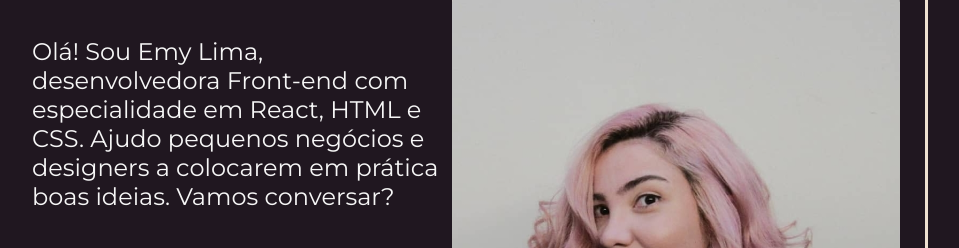
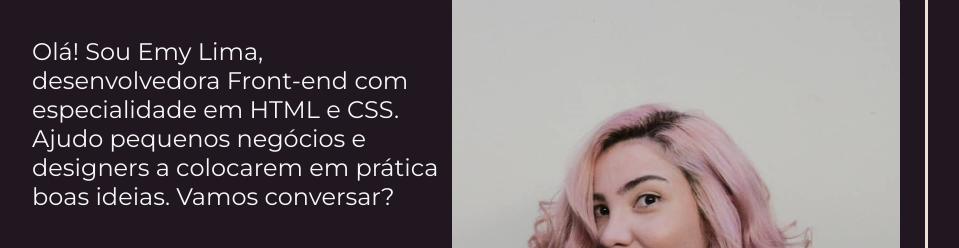
Before and after one commit to EmyRaislany/projeto-one-sobre-mim, a plain HTML site: page ProjetoONE/index.html in a window 1280 px wide. Shown: the part 347-595 px from the top of the page, without its empty margins (160-1119 px from the left). Drawn offline with nearby package versions, Linux system fonts and the light colour scheme.

Commit message:
index.html

```diff
--- a/ProjetoONE/index.html
+++ b/ProjetoONE/index.html
@@ -17,7 +17,7 @@
     <main class = "apresentacao" >
         <section class = "apresentacao__conteudo">
             <h1 class = "apresentacao__conteudo__titulo">Eleve seu negócio digital a outro nível <strong class = "destaque-titulo">com um Front-end de qualidade!</strong></h1>
-            <p class = "apresentacao__conteudo__texto"> Olá! Sou Emy Lima, desenvolvedora Front-end com especialidade em React, HTML e CSS. Ajudo pequenos negócios e designers a colocarem em prática boas ideias. Vamos conversar?</p>
+            <p class = "apresentacao__conteudo__texto"> Olá! Sou Emy Lima, desenvolvedora Front-end com especialidade em HTML e CSS. Ajudo pequenos negócios e designers a colocarem em prática boas ideias. Vamos conversar?</p>
             <div class = "apresentacao__redes">
                 <h2 class = "apresentacao__redes__subtitulo">Acesse minhas redes:</h2>
                 <a class = "apresentacao__redes__links" href = "https://instagram.com/emy.raislany"> <img src="./assets/Instagram.png" alt="instagram"> Instagram</a>
```
